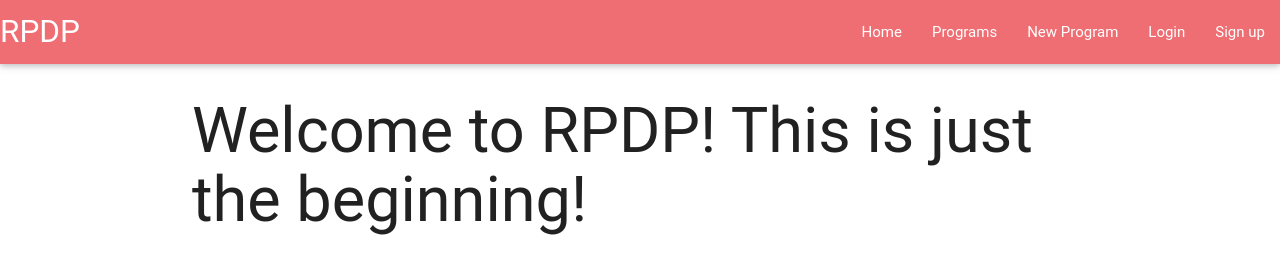
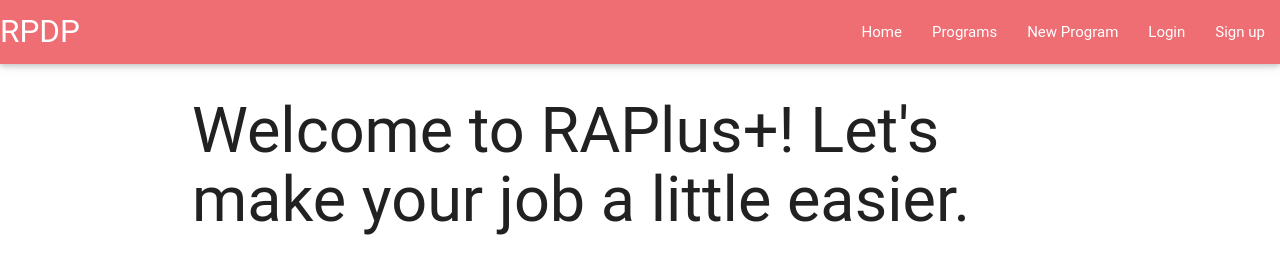
Before and after one commit to JGuyton501/RPDP, a Flask app: page / in a window 1280 px wide. Shown: the top 256 px of the page. Run offline with Flask 2, Linux system fonts and the light colour scheme; some libraries are stand-ins or nearby versions; some web fonts are replaced.

Commit message:
Update home.html

```diff
--- a/templates/main/home.html
+++ b/templates/main/home.html
@@ -9,13 +9,13 @@
     <meta name="description" content="RPDP CMS">
     <meta name="author" content="Justin Guyton, Vish Reddy, Jesse Huang, Danny Weiner"> {% include 'main/link.html' %}
 
-    <title>Home -- RPDP</title>
+    <title>Home -- RAPlus+</title>
     {% include 'main/navbar.html' %}
 </head>
 
 <body>
     <div class="container">
-        <h1>Welcome to RPDP! This is just the beginning!</h1>
+        <h1>Welcome to RAPlus+! Let's make your job a little easier.</h1>
         <img src="https://wallpaperbrowse.com/media/images/464030.jpg" height="600px" width="1000px" align="center">
     </div>
 
```
